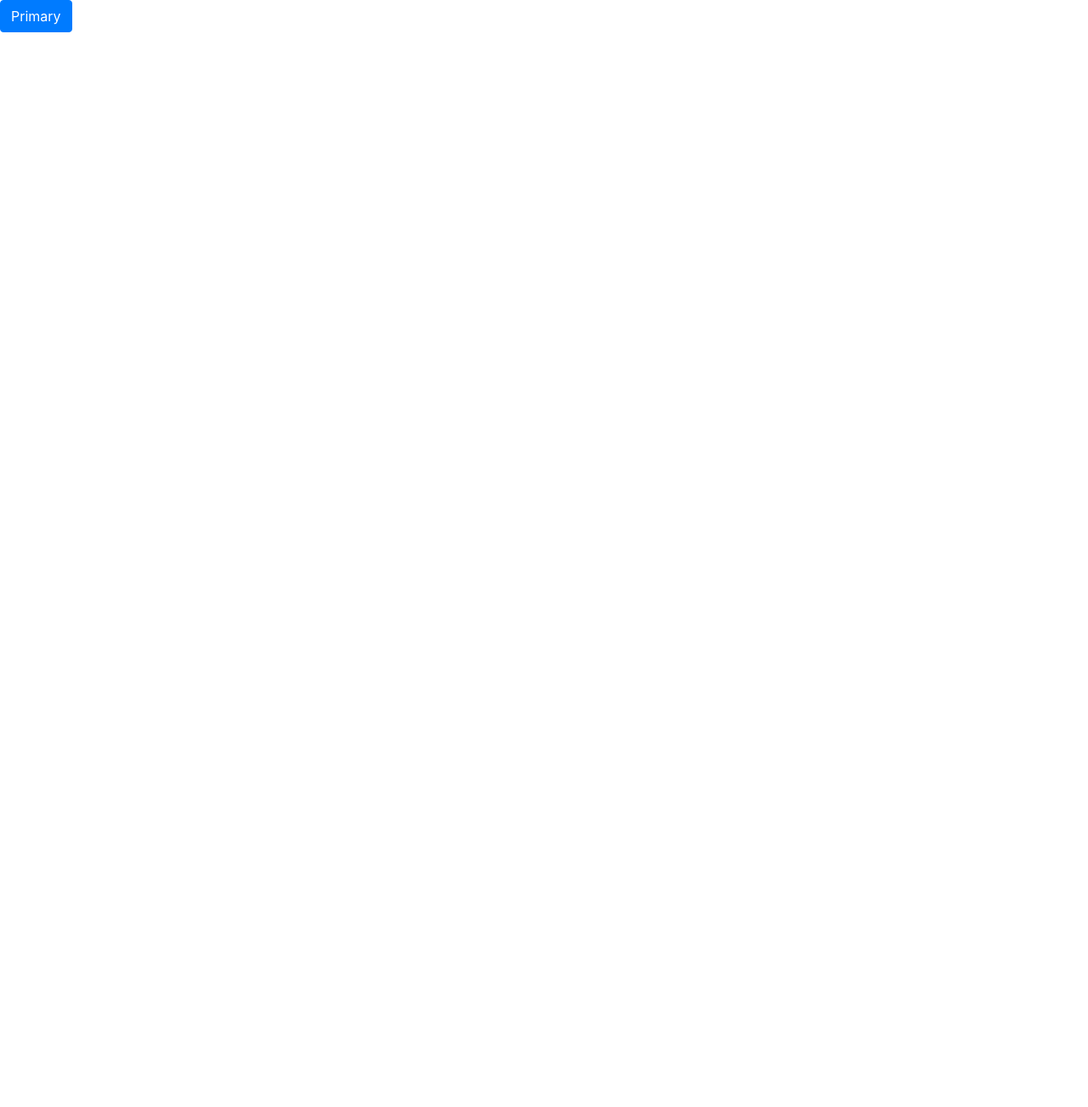
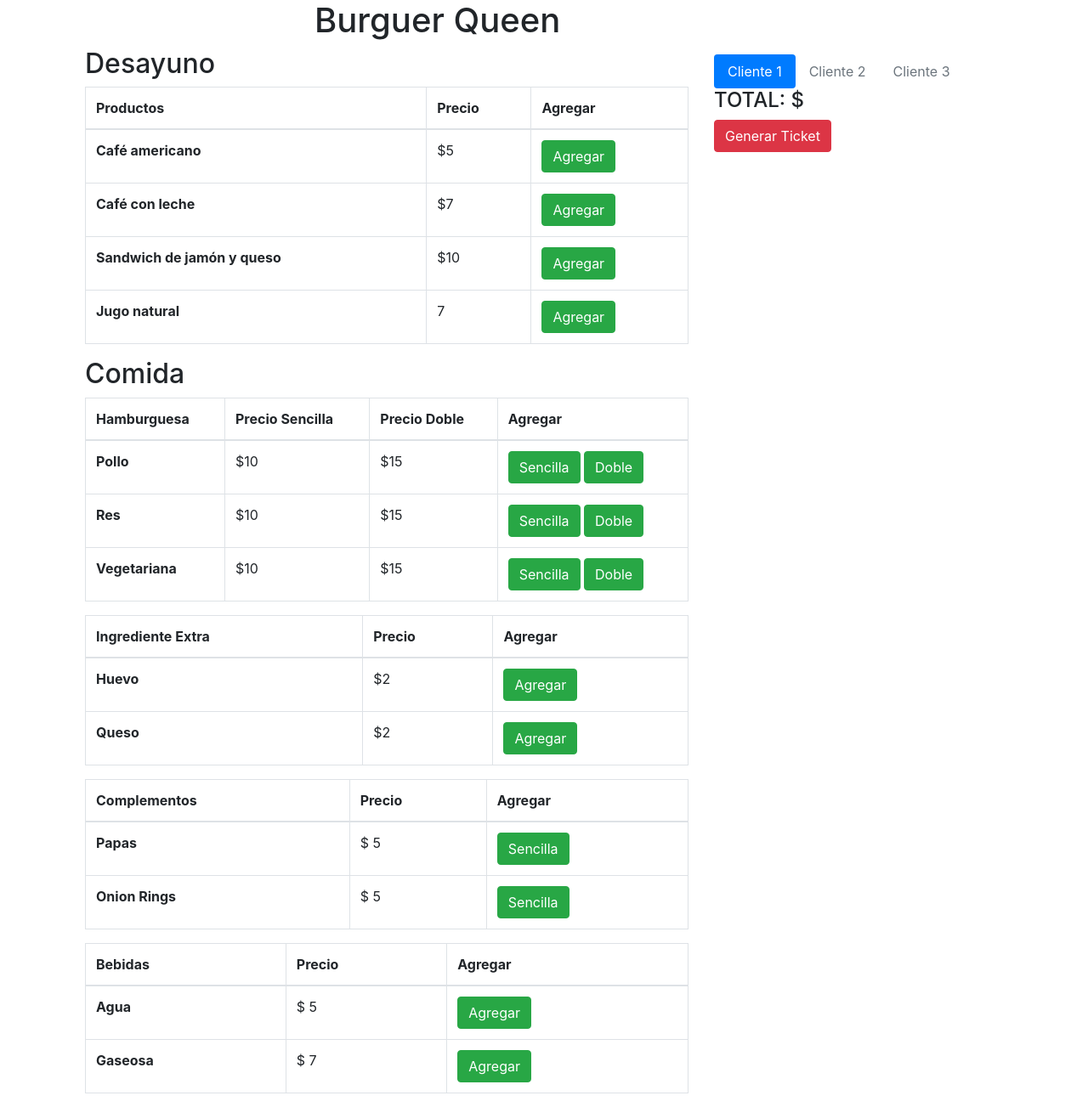
Before and after one commit to abigail1993/burguer-queen-av2, a React (Create React App) app: page / in a window 1280 px wide. Shown: the whole page at 85% size. Before the commit the page ends 800 px from the top, so only its background shows below. Built offline with nearby package versions, Linux system fonts and the light colour scheme.

Commit message:
Expresiones utilizando data

```diff
--- a/src/App.js
+++ b/src/App.js
@@ -1,16 +1,192 @@
 import React, { Component } from "react";
 //import ReactDOM from "react-dom";
-//import data from "./Data.js";
-import Button from "./Button.js"
+import data from "./data.js";
+//import Button from "./Button.js"
 import 'bootstrap/dist/css/bootstrap.min.css';
 //import { Button } from 'reactstrap';
 
 
 
- class App extends Component {
+
+ class App extends React.Component {
   render() {
     return (
-      <Button />
+      <section>
+        <div className="container">
+          <div className="row">
+            <div className="col-md-6 offset-md-3 col-sm-6 offset-sm-3 m-b-30">
+               <h1 className="logo">{data.nameRestaurant}</h1>
+            </div>
+          </div>
+          <div className="container">
+          <div className="row">
+            <div className="col-md-8 col-sm-8">
+                <div className="background-titulo">
+                    <h2 className="titulo">{data.Titles[0]}</h2>
+                  </div>
+                    <table className="table table-bordered">
+                      <thead>
+                        <tr>
+                          <th scope="col">Productos</th>
+                          <th scope="col">Precio</th>
+                          <th scope="col">Agregar</th>
+                        </tr>
+                      </thead>
+                      <tbody>
+                        <tr>
+                          <th scope="row">{data.Desayuno[0].alimento}</th>
+                          <td>${data.Desayuno[0].precio}</td>
+                          <td><button type="button" className="btn btn-success">Agregar</button></td>
+                        </tr>
+                        <tr>
+                          <th scope="row">{data.Desayuno[1].alimento}</th>
+                          <td>${data.Desayuno[1].precio}</td>
+                          <td><button type="button" className="btn btn-success">Agregar</button></td>
+                        </tr>
+                        <tr>
+                          <th scope="row">{data.Desayuno[2].alimento}</th>
+                          <td>${data.Desayuno[2].precio}</td>
+                          <td><button type="button" className="btn btn-success">Agregar</button></td>
+                        </tr>
+                        <tr>
+                          <th scope="row">{data.Desayuno[3].alimento}</th>
+                          <td>{data.Desayuno[3].precio}</td>
+                          <td><button type="button" className="btn btn-success">Agregar</button></td>
+                        </tr>
+                      </tbody>
+                    </table>
+
+
+              <div className="background-titulo">
+                  <h2 className="titulo">{data.Titles[1]}</h2>
+                </div>
+
+                    <table className="table table-bordered">
+                      <thead>
+                        <tr>
+                          <th scope="col">Hamburguesa</th>
+                          <th scope="col">Precio Sencilla</th>
+                          <th scope="col">Precio Doble</th>
+                          <th scope="col">Agregar</th>
+                        </tr>
+                      </thead>
+                      <tbody>
+                        <tr>
+                          <th scope="row">{data.Comida.Hamburguesas[0].proteina}</th>
+                          <td>${data.Comida.Hamburguesas[0].precioSencilla}</td>
+                          <td>${data.Comida.Hamburguesas[1].precioDoble}</td>
+                          <td><button type="button" className="btn btn-success">Sencilla</button> <button type="button" className="btn btn-success">Doble</button></td>
+                        </tr>
+                        <tr>
+                          <th scope="row">{data.Comida.Hamburguesas[1].proteina}</th>
+                          <td>${data.Comida.Hamburguesas[1].precioSencilla}</td>
+                          <td>${data.Comida.Hamburguesas[1].precioDoble}</td>
+                          <td><button type="button" className="btn btn-success">Sencilla</button> <button type="button" className="btn btn-success">Doble</button></td>
+                        </tr>
+                        <tr>
+                          <th scope="row">{data.Comida.Hamburguesas[2].proteina}</th>
+                          <td>${data.Comida.Hamburguesas[2].precioSencilla}</td>
+                          <td>${data.Comida.Hamburguesas[2].precioDoble}</td>
+                          <td><button type="button" className="btn btn-success">Sencilla</button> <button type="button" className="btn btn-success">Doble</button></td>
+                        </tr>
+                       </tbody>
+                    </table>
+
+                    <table className="table table-bordered">
+                      <thead>
+                        <tr>
+                          <th scope="col">Ingrediente Extra</th>
+                          <th scope="col">Precio</th>
+                          <th scope="col">Agregar</th>
+                        </tr>
+                      </thead>
+                      <tbody>
+                        <tr>
+                          <th scope="row">{data.Comida.Extras[0].alimento}</th>
+                          <td>${data.Comida.Extras[0].precio}</td>
+                          <td><button type="button" className="btn btn-success">Agregar</button> </td>
+                        </tr>
+                        <tr>
+                          <th scope="row">{data.Comida.Extras[1].alimento}</th>
+                          <td>${data.Comida.Extras[1].precio}</td>
+                          <td><button type="button" className="btn btn-success">Agregar</button> </td>
+                        </tr>
+                      </tbody>
+                    </table>
+
+                    <table className="table table-bordered">
+                      <thead>
+                        <tr>
+                          <th scope="col">Complementos</th>
+                          <th scope="col">Precio</th>
+                          <th scope="col">Agregar</th>
+                        </tr>
+                      </thead>
+                      <tbody>
+                        <tr>
+                          <th scope="row">{data.Comida.Complementos[0].alimento}</th>
+                          <td>$ {data.Comida.Complementos[0].precio}</td>
+                          <td><button type="button" className="btn btn-success">Sencilla</button> </td>
+                        </tr>
+                        <tr>
+                          <th scope="row">{data.Comida.Complementos[1].alimento}</th>
+                          <td>$ {data.Comida.Complementos[1].precio}</td>
+                          <td><button type="button" className="btn btn-success">Sencilla</button> </td>
+                        </tr>
+                      </tbody>
+                    </table>
+
+                    <table className="table table-bordered">
+                      <thead>
+                        <tr>
+                          <th scope="col">Bebidas</th>
+                          <th scope="col">Precio</th>
+                          <th scope="col">Agregar</th>
+                        </tr>
+                      </thead>
+                      <tbody>
+                        <tr>
+                          <th scope="row">{data.Comida.Bebidas[0].alimento}</th>
+                          <td>$ {data.Comida.Bebidas[0].precio}</td>
+                          <td><button type="button" className="btn btn-success">Agregar</button> </td>
+                        </tr>
+                        <tr>
+                          <th scope="row">{data.Comida.Bebidas[1].alimento}</th>
+                          <td>$ {data.Comida.Bebidas[1].precio}</td>
+                          <td><button type="button" className="btn btn-success">Agregar</button> </td>
+                        </tr>
+                      </tbody>
+                    </table>
+
+            </div>
+             <div className="col-md-4 col-sm-4">
+                <div className="background-titulo">
+                  <h2 className="titulo"></h2>
+                </div>
+                  <div className="pedclassNameo">
+                  <ul className="nav nav-pills">
+                      <li className="nav-item">
+                        <a className="nav-link active" href="">Cliente 1</a>
+                      </li>
+                      <li className="nav-item">
+                        <a className="nav-link disabled" href="">Cliente 2</a>
+                      </li>
+                      <li className="nav-item">
+                        <a className="nav-link disabled" href="">Cliente 3</a>
+                      </li>
+                    </ul>
+                </div>
+                <div className="total">
+                  <h4>TOTAL: $</h4>
+                </div>
+                <div>
+                <button type="button" className="btn btn-danger">Generar Ticket</button>
+              </div>
+            </div>
+          </div>
+        </div>
+        </div>
+      </section>
    );
   }
 }
--- a/src/data.js
+++ b/src/data.js
@@ -27,13 +27,13 @@
             { alimento: "Gaseosa", precio: 7 }
         ],
         Extras: [
-            { alimento: "Huevo", precio: 1 },
-            { alimento: "Queso", precio: 1 }
+            { alimento: "Huevo", precio: 2 },
+            { alimento: "Queso", precio: 2 }
         ]
     }
 }
 console.log("desayuno", data.Desayuno);
 console.log(data.Titles[0]);
-console.log(data.Complementos. alimentos[0]);
+//console.log(data.Complementos. alimentos[0]);
 
 export default data;
```
